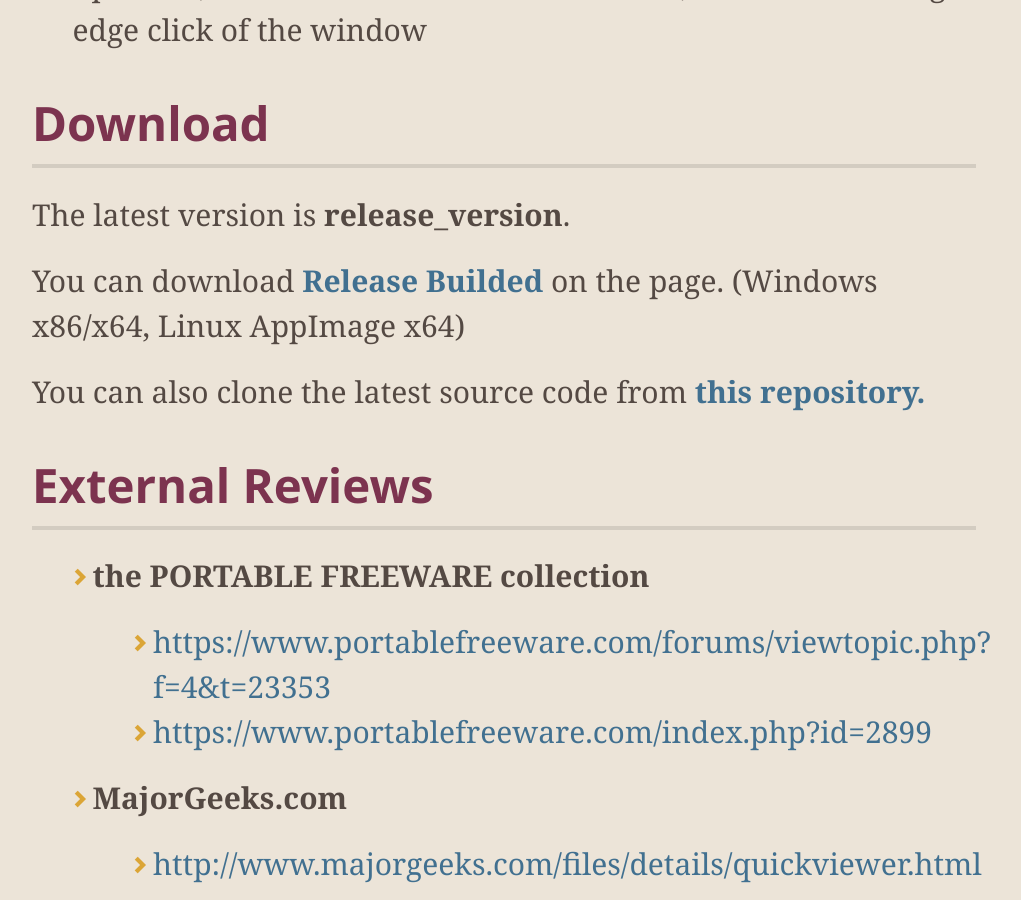
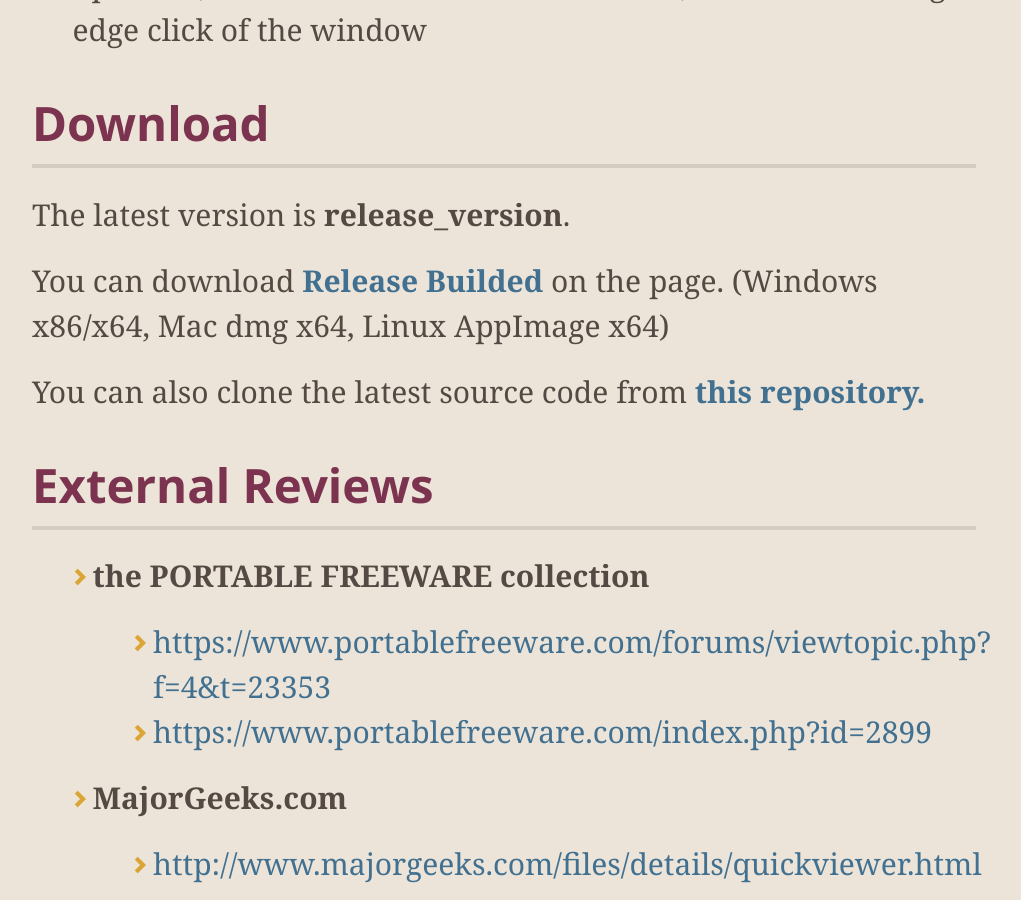
Before and after one commit to kanryu/quickviewer, a Jekyll site: the page built from docs/index.md, in a window 1280 px wide and 900 px high, scrolled down 2531 px. Shown: the whole window, without its empty margins (136-1157 px from the left). Built offline with Jekyll 4.4.1, drawn with Linux system fonts in a browser that asks for light colours; nearby versions of some CDN libraries; comment, search, counter and statistics services are not loaded; our own code applies the rules of GitHub Pages for plain Markdown files.

Commit message:
Update index.md

```diff
--- a/docs/index.md
+++ b/docs/index.md
@@ -51,7 +51,7 @@ You can browse images with much smoother response than ever before.
 
 The latest version is **release_version**.
 
-You can download **[Release Builded](https://github.com/kanryu/quickviewer/releases)** on the page. (Windows x86/x64, Linux AppImage x64)
+You can download **[Release Builded](https://github.com/kanryu/quickviewer/releases)** on the page. (Windows x86/x64, Mac dmg x64, Linux AppImage x64)
 
 You can also clone the latest source code from **[this repository.](https://github.com/kanryu/quickviewer)**
 
```
